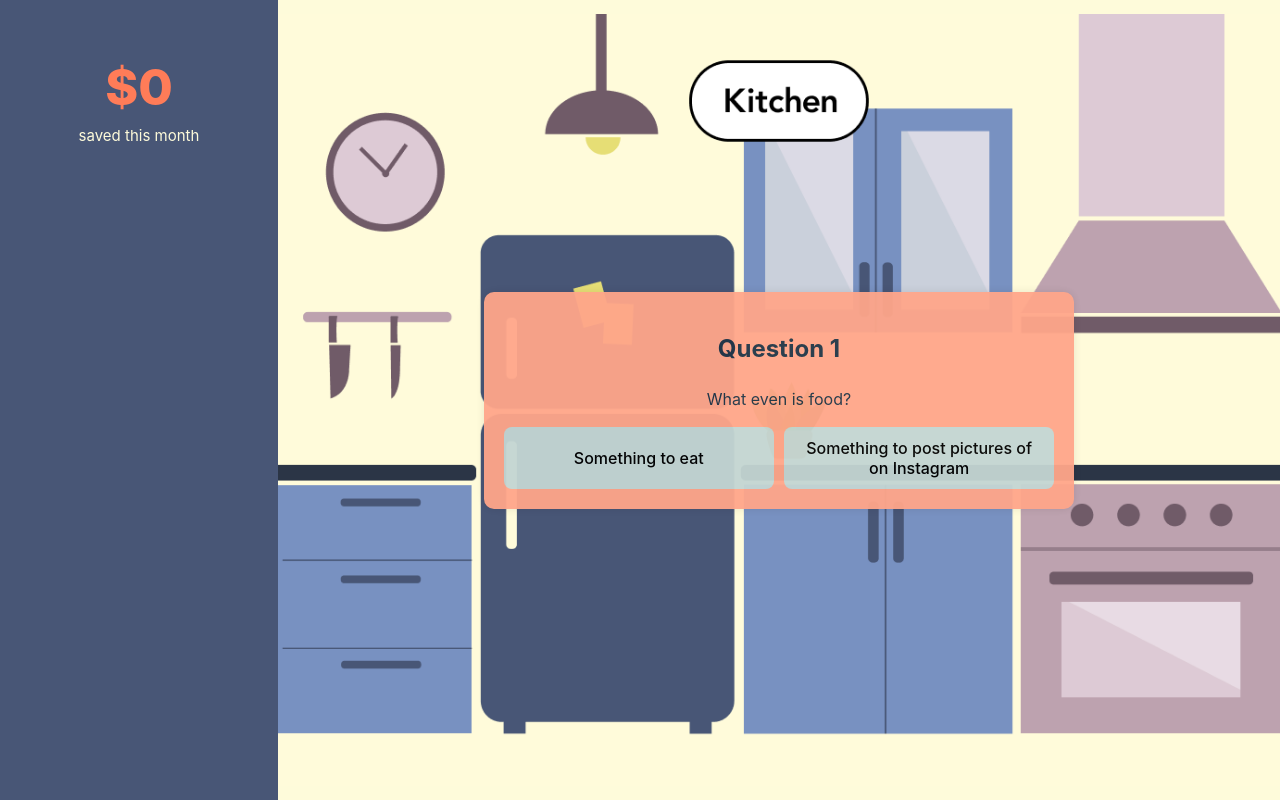
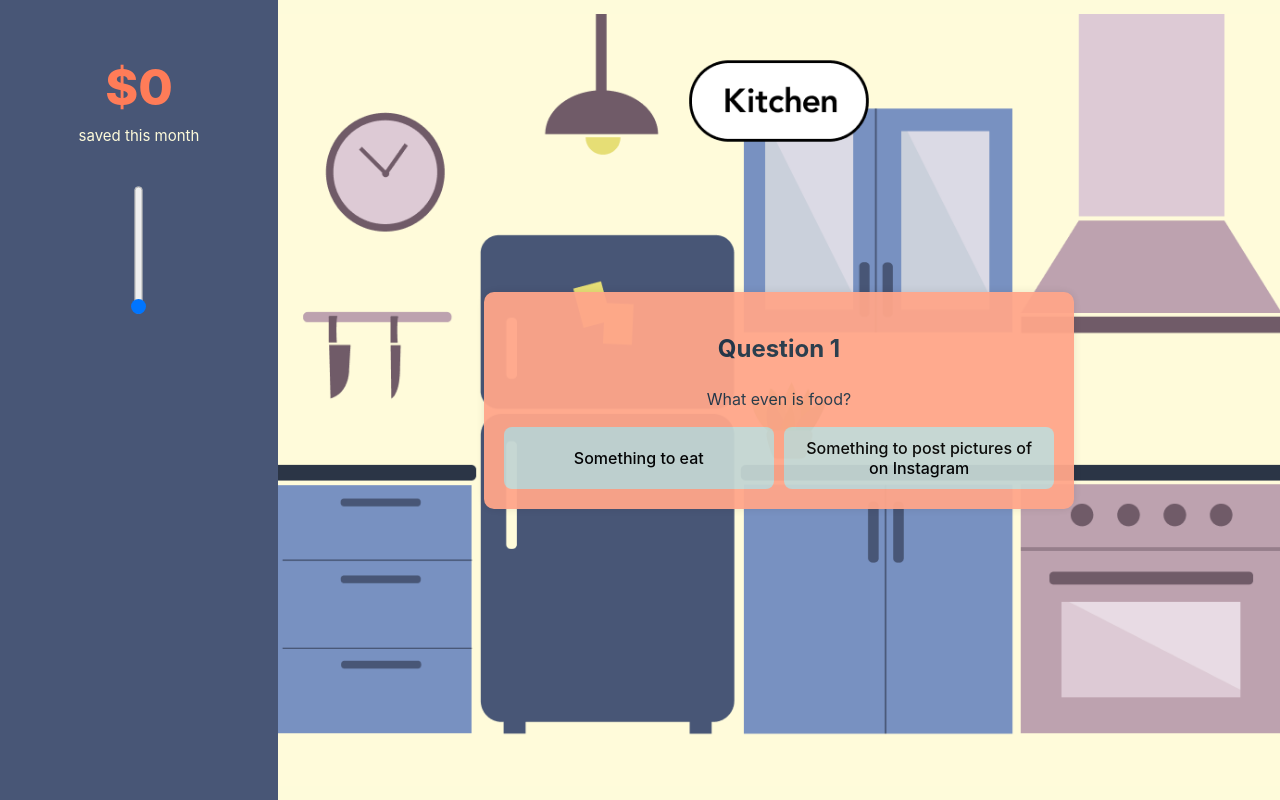
Before and after one commit to christyc01/food-game, a Svelte app: page / in a window 1280 px wide. Built offline with nearby package versions, Linux system fonts and the light colour scheme.

Commit message:
Add basic slider, adjusts based on count

```diff
--- a/src/App.svelte
+++ b/src/App.svelte
@@ -14,6 +14,9 @@
     <div class="dashboard">
       <p class="dollars-saved">${count}</p>
       <p class="dollars-saved-subtext">saved this month</p>
+      <div class="slide-container">
+        <input type="range" min="1" max="100" value={count} class="slider" id="myRange">
+      </div>
     </div>
     <div class="image">
       <div class="popup-question">
@@ -92,4 +95,13 @@
     width: 100%;
     top: 0;
   }
+  .slide-container {
+    display: flex;
+    justify-content: center;
+  }
+  input[type="range"] {
+    position: absolute;
+    top: 30%;
+    transform: rotate(270deg);
+}
 </style>
```
